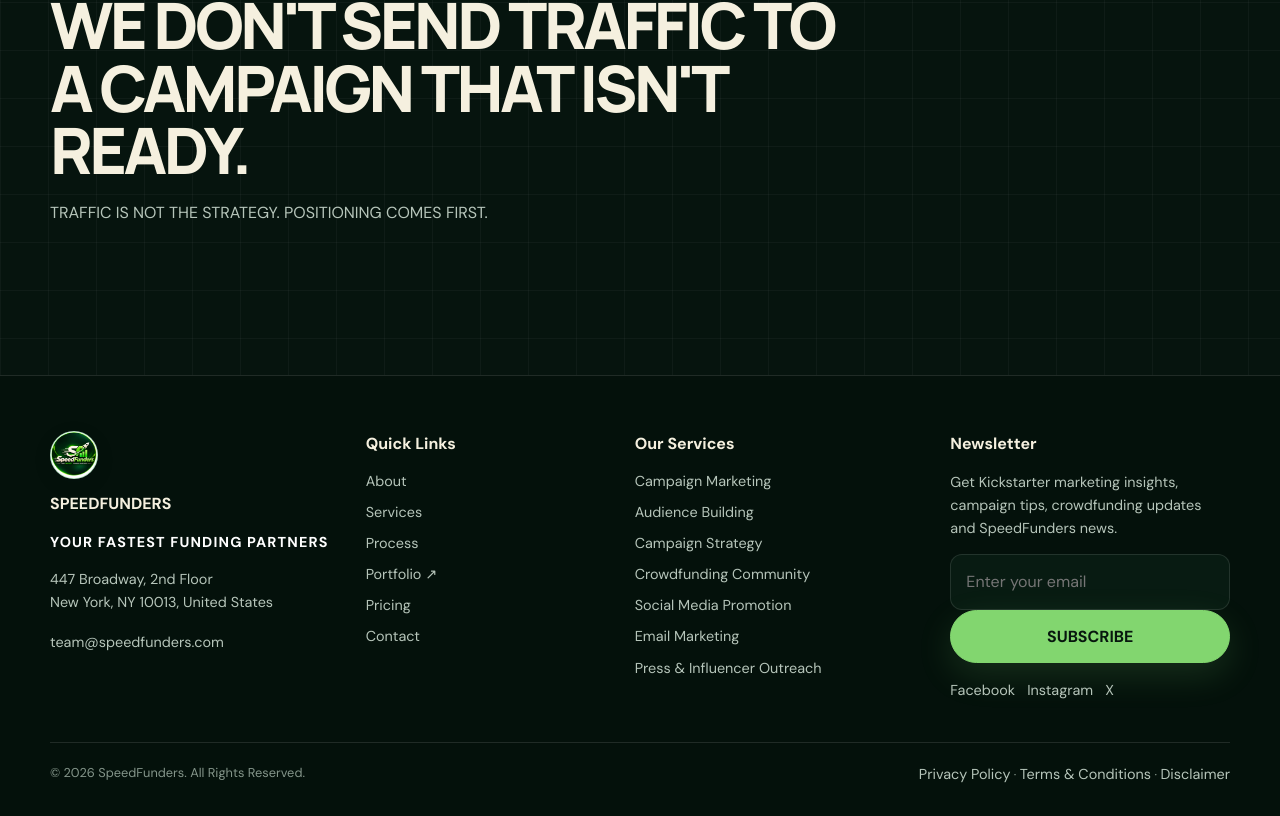
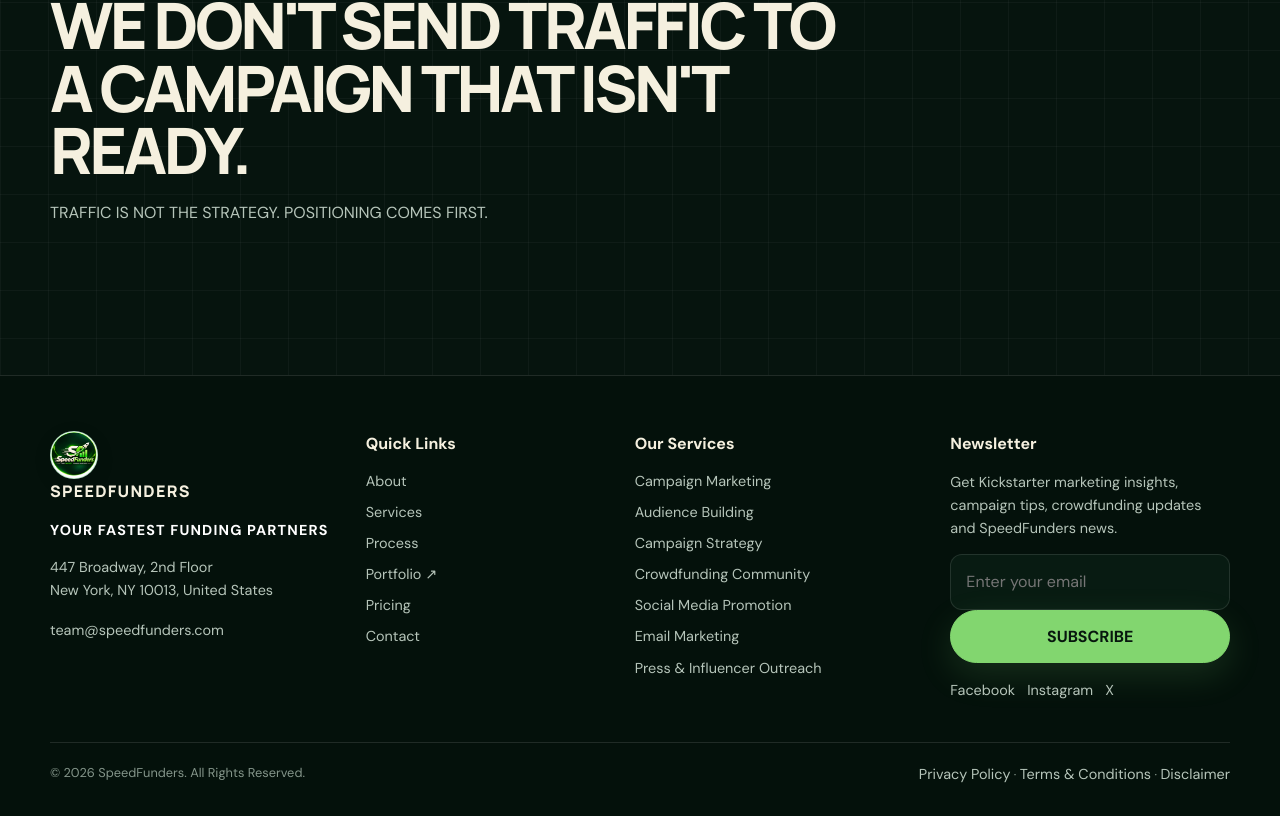
Before and after one commit to richnessofeyeno-hash/speedfunderwebsite, a Next.js app: page /about in a window 1280 px wide. Shown: the part 6481-7297 px from the top of the page. Built offline with nearby package versions, Linux system fonts and the light colour scheme.

Commit message:
Locked foster braned name

```diff
--- a/app/globals.css
+++ b/app/globals.css
@@ -44,7 +44,25 @@
 .about-list,.service-list,.process-list{display:grid;gap:24px}.about-block,.service-detail,.process-detail{padding:34px;border:1px solid var(--line);border-radius:24px;background:rgba(255,255,255,.025)}.about-block h2,.service-detail h2,.process-detail h2{font-size:clamp(2rem,4vw,3.5rem);margin:10px 0 16px}.about-block p,.service-detail p,.process-detail p{color:var(--muted);max-width:920px;margin:0}.service-detail{display:grid;grid-template-columns:70px 1fr;gap:24px}.process-detail{display:grid;grid-template-columns:80px 1fr;gap:24px}.process-number{font-family:Manrope;font-size:2.2rem;color:var(--green);font-weight:800}
 .community-callout{padding:28px;border-radius:20px;background:linear-gradient(90deg,rgba(130,214,111,.12),rgba(255,255,255,.03));border:1px solid rgba(130,214,111,.25);margin:30px 0}.community-callout strong{font-family:Manrope;font-size:clamp(1.3rem,2.8vw,2.2rem)}.community-flow{display:grid;grid-template-columns:repeat(5,1fr);gap:10px;margin:30px 0 70px}.pricing-note{margin:28px 0;padding:30px;border:1px solid var(--line);border-radius:20px;background:rgba(255,255,255,.025)}.pricing-note h3{margin:0 0 12px;font-size:2rem}.pricing-note p{color:var(--muted)}.notice{margin-top:25px;padding:18px 20px;border:1px solid rgba(130,214,111,.25);border-radius:14px;background:rgba(130,214,111,.05);color:var(--muted)}
 .form{max-width:760px;display:grid;gap:16px}.field{display:grid;gap:7px}.field label{font-size:.82rem;font-weight:700}.field input,.field select,.field textarea,.footer input{width:100%;padding:14px 15px;background:#081b12;border:1px solid var(--line);border-radius:12px;color:var(--cream);outline:none}.field input:focus,.field select:focus,.field textarea:focus,.footer input:focus{border-color:var(--green)}.contact-pricing{display:grid;grid-template-columns:repeat(2,1fr);gap:14px}.contact-pricing article{padding:20px;border:1px solid var(--line);border-radius:16px;background:rgba(255,255,255,.025)}.contact-pricing h3{font-family:Manrope;margin:0 0 8px}.contact-pricing p{color:var(--muted);margin:0}.compact-pricing{padding-top:45px}
-.footer{padding:55px 0 30px;border-top:1px solid var(--line);background:#04110b}.footer-grid{display:grid;grid-template-columns:1.2fr 1fr 1.2fr 1.2fr;gap:36px}.footer-brand{margin-bottom:12px}.footer-tagline{color:#fff!important;font-weight:800;letter-spacing:.08em}.footer h4{margin:0 0 14px}.footer a,.footer p{color:var(--muted);font-size:.9rem}.footer-links{display:grid;gap:8px}.social-row{display:flex;gap:12px;margin-top:16px;flex-wrap:wrap}.copyright{border-top:1px solid var(--line);margin-top:40px;padding-top:20px;display:flex;justify-content:space-between;gap:20px;color:#84958a;font-size:.8rem}.sr-only{position:absolute;width:1px;height:1px;padding:0;margin:-1px;overflow:hidden;clip:rect(0,0,0,0);white-space:nowrap;border:0}
+.footer{padding:55px 0 30px;border-top:1px solid var(--line);background:#04110b}.footer-grid{display:grid;grid-template-columns:1.2fr 1fr 1.2fr 1.2fr;gap:36px}..footer-brand-row{
+  display:flex;
+  align-items:center;
+  gap:12px;
+  margin-bottom:12px;
+}
+
+.footer-brand{
+  margin-bottom:0;
+}
+
+.footer-brand-name{
+  color:var(--cream);
+  font-family:Manrope,sans-serif;
+  font-size:1rem;
+  font-weight:800;
+  letter-spacing:.08em;
+}
+.footer-tagline{color:#fff!important;font-weight:800;letter-spacing:.08em}.footer h4{margin:0 0 14px}.footer a,.footer p{color:var(--muted);font-size:.9rem}.footer-links{display:grid;gap:8px}.social-row{display:flex;gap:12px;margin-top:16px;flex-wrap:wrap}.copyright{border-top:1px solid var(--line);margin-top:40px;padding-top:20px;display:flex;justify-content:space-between;gap:20px;color:#84958a;font-size:.8rem}.sr-only{position:absolute;width:1px;height:1px;padding:0;margin:-1px;overflow:hidden;clip:rect(0,0,0,0);white-space:nowrap;border:0}
 .community-explanation h2{
   letter-spacing:0;
   word-spacing:0.08em;
```
